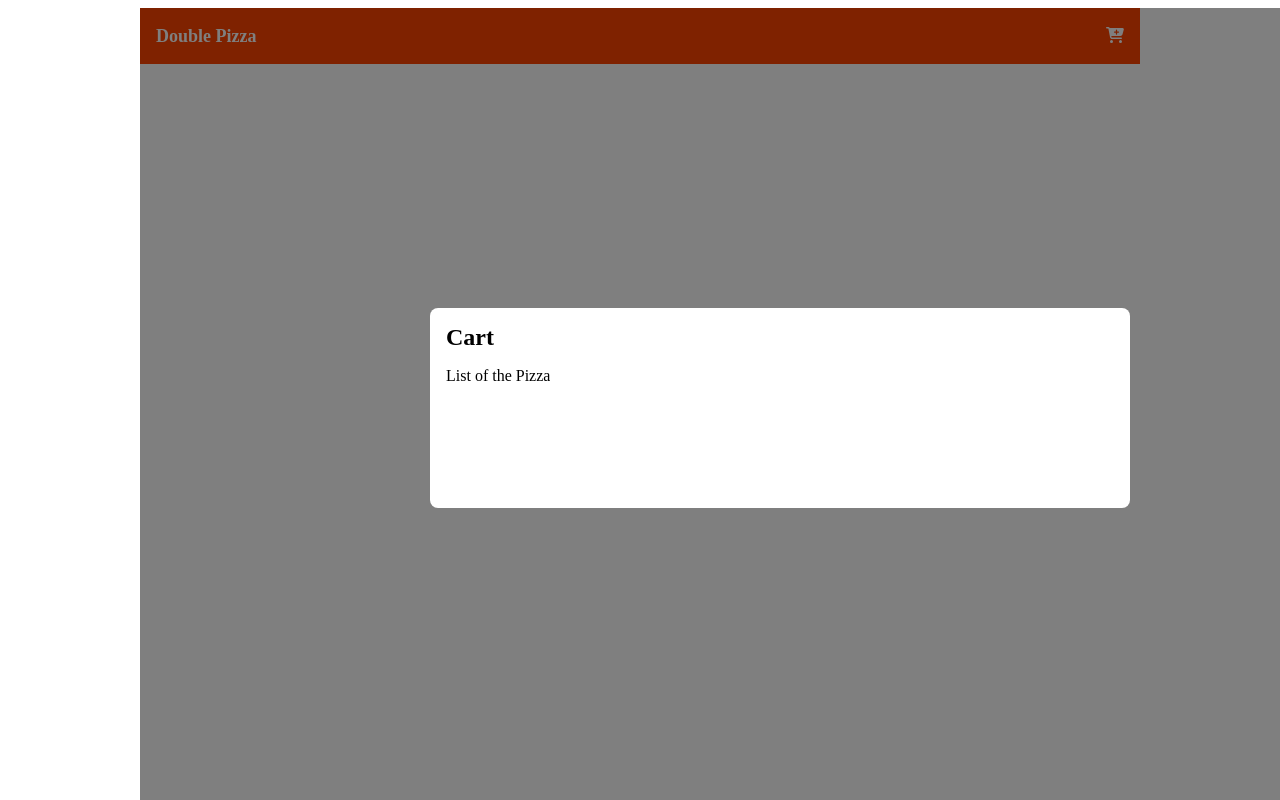
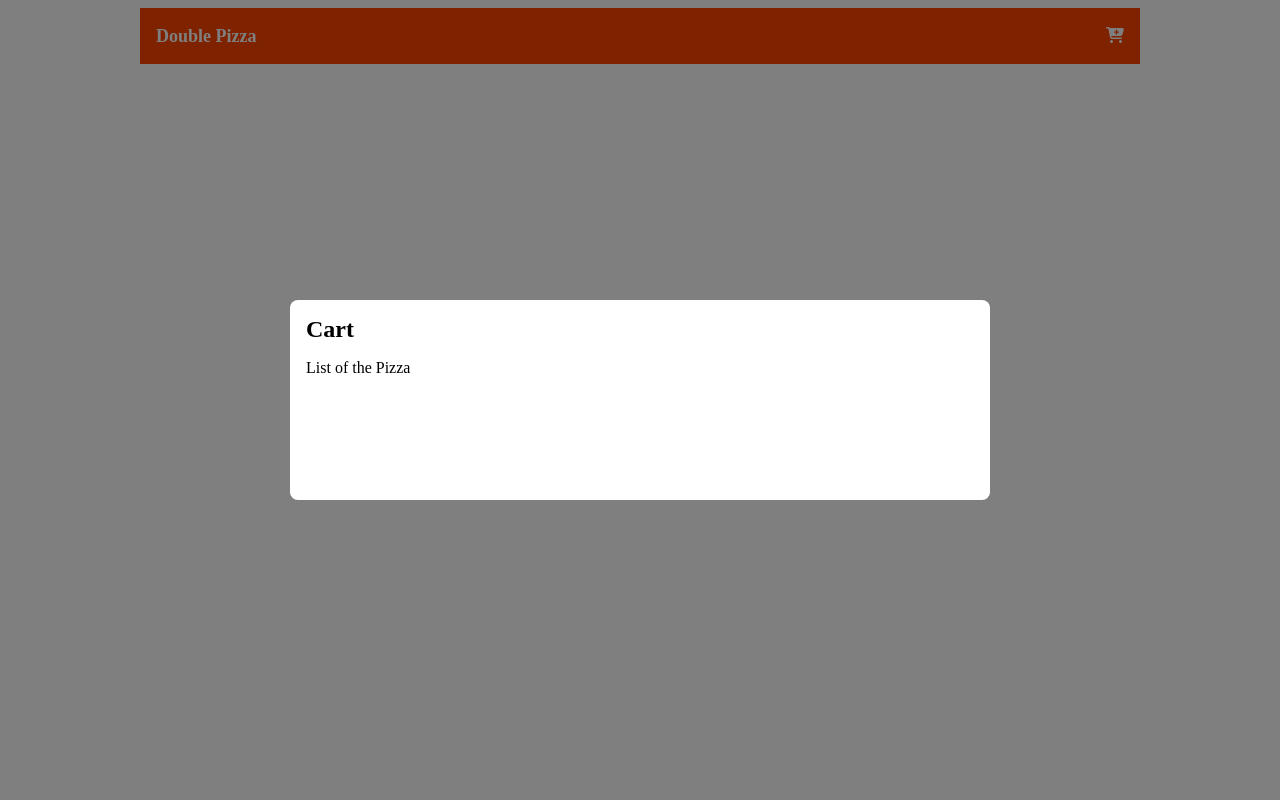
Before and after one commit to VadymWebC/TwoX-Pizza, a React (Create React App) app: page / in a window 1280 px wide. Both pictures are taken after a click on the element 1115 px from the left and 36 px from the top of the page. Built offline with nearby package versions, Linux system fonts and the light colour scheme.

Commit message:
adjust some styles for modal

```diff
--- a/src/components/Modal/index.module.css
+++ b/src/components/Modal/index.module.css
@@ -6,6 +6,8 @@
     display: flex;
     justify-content: center;
     align-items: center;
+    top: 0px;
+    left: 0px;
 }
 
 .modal {
```
